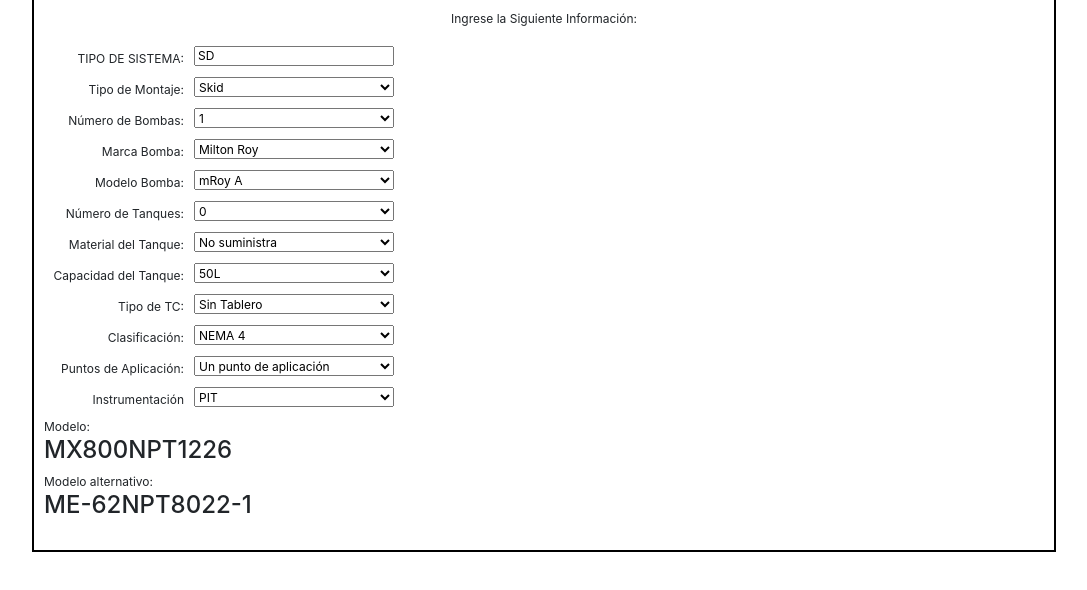
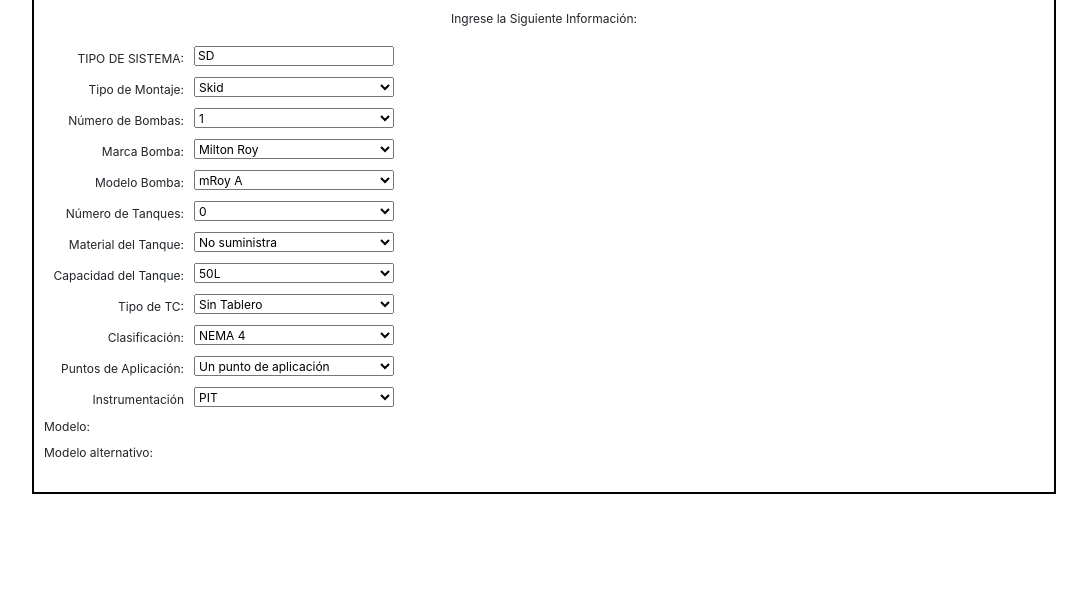
Before and after one commit to os-c-ar/codificacion_sistemas, a plain HTML site: page index.html in a window 1280 px wide. Shown: the part 84-674 px from the top of the page, without its empty margins (96-1183 px from the left). Drawn offline with Linux system fonts and the light colour scheme.

Commit message:
cambiando lo que muestra como código original

```diff
--- a/index.html
+++ b/index.html
@@ -275,9 +275,9 @@
                         <fieldset>
 
                             <h7> Modelo:</h7>
-                            <h4 id="MODELO" value="MX">MX800NPT1226</h4>
+                            <h4 id="MODELO" value="MX"></h4>
                             <h7> Modelo alternativo:</h7>
-                            <h4 id="MODELO2" value="MX">ME-62NPT8022-1</h4>
+                            <h4 id="MODELO2" value="MX"></h4>
 
 
                         </fieldset>
```
